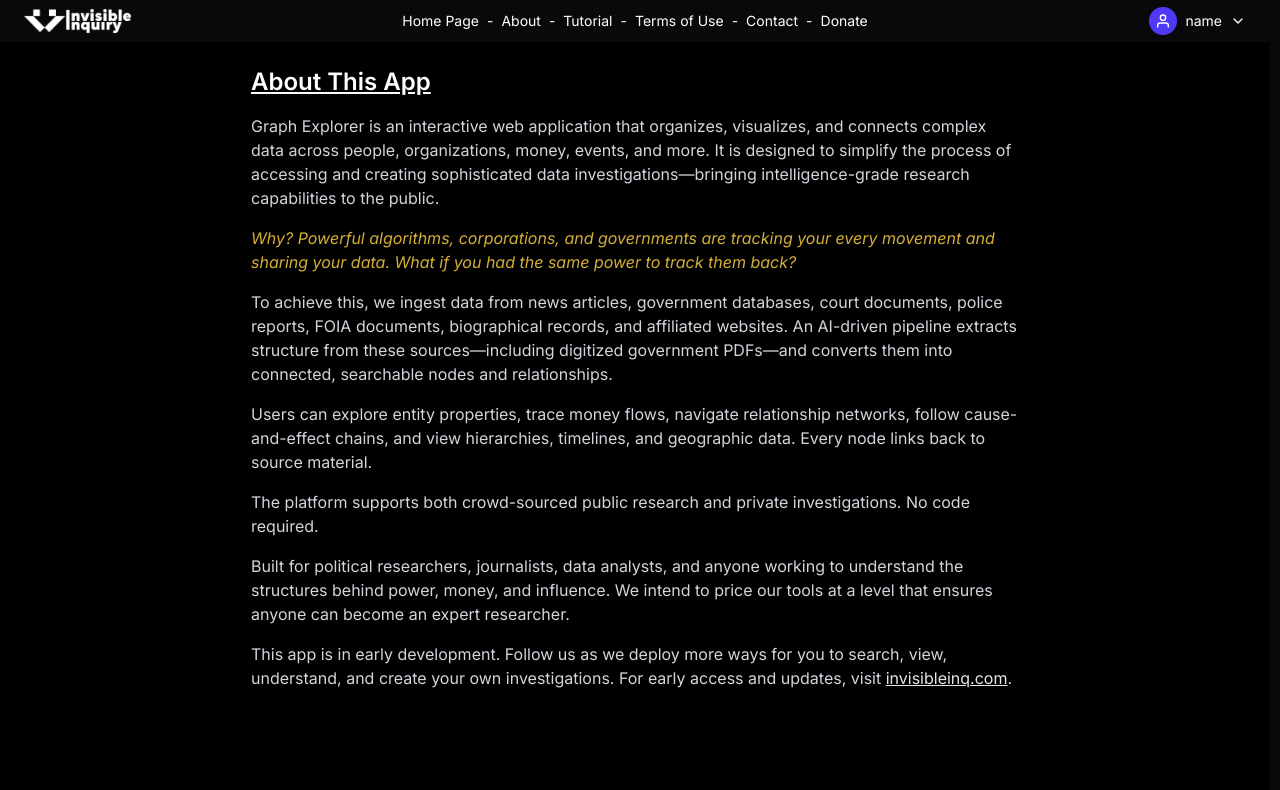
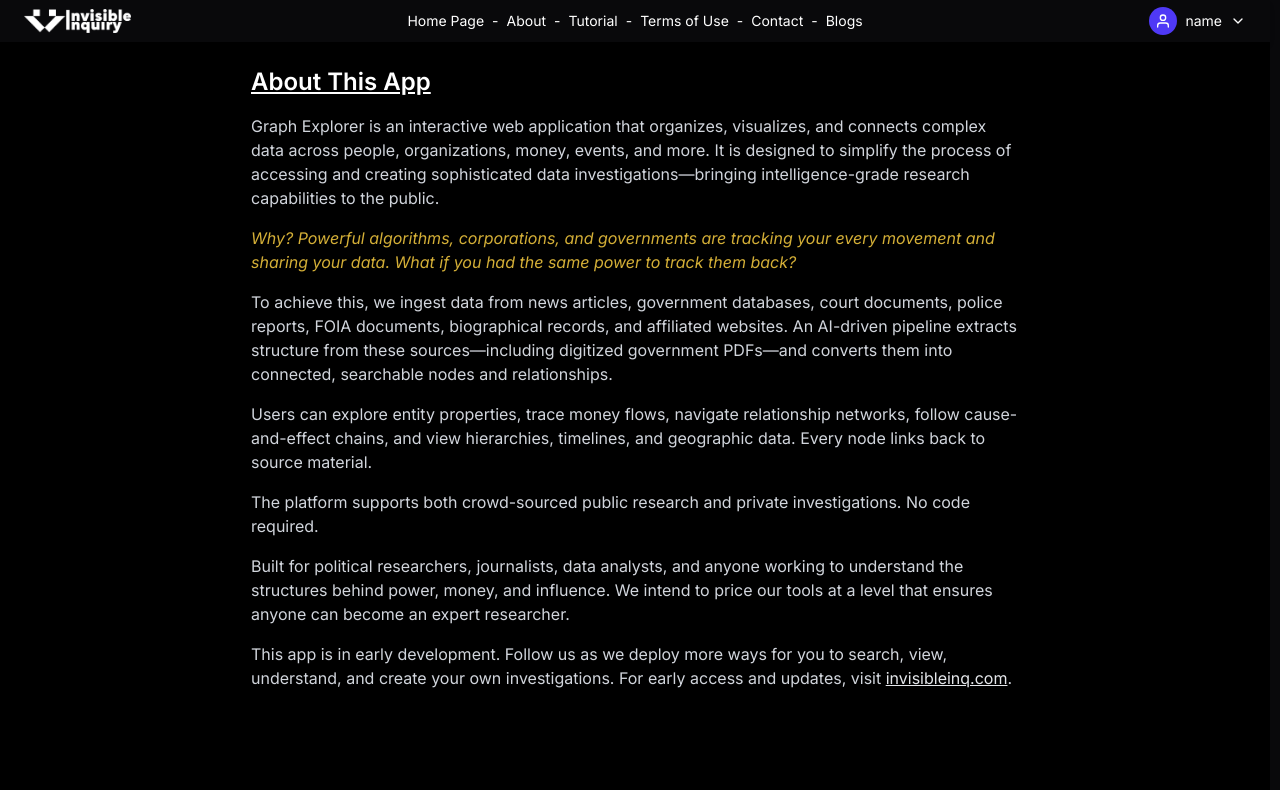
Before and after one commit to MaxiToy2000/Invisible-Inq, a React (Vite) app: page /about in a window 1280 px wide. Shown: the top 790 px of the page. Built offline with nearby package versions, Linux system fonts and the light colour scheme; no server answers; sample sign-in values are in the browser's storage.

Commit message:
feat: Make blogs and Donate hidden

```diff
--- a/src/components/common/DonationPopup.jsx
+++ b/src/components/common/DonationPopup.jsx
@@ -70,12 +70,14 @@ const DonationPopup = ({ onClose }) => {
         </div>
 
         <div className="text-center pb-1">
-          <button
+          <a
+            href="https://invisibleinq.com"
+            target="_blank"
+            rel="noopener noreferrer"
             className="text-[#0089FF] hover:underline text-[10px] sm:text-xs"
-            onClick={() => window.open('https://example.com/about', '_blank')}
           >
-            I'd like to learn more about your bigger plans.
-          </button>
+            I'd like to learn more about Invisible Inquiry.
+          </a>
         </div>
       </div>
     </div>
--- a/src/components/layout/Header.jsx
+++ b/src/components/layout/Header.jsx
@@ -70,11 +70,11 @@ const Header = ({
             src="/images/logo-with-text.png"
             alt="Invisible Inquiry Logo"
             onClick={onHomePageClick}
-            className="h-6 w-auto min-w-[2rem] object-contain hidden sm:block"
+           className="h-6 w-auto min-w-[2rem] object-contain hidden sm:block"
             onError={(e) => {
               e.target.classList.add('hidden');
             }}
-          />
+           />
         </Link>
         {showStoryDropdown ? (
           <div className="flex-1 min-w-0">
@@ -158,7 +158,7 @@ const Header = ({
                   Contact
                 </button>
                 <button
-                  className="block w-full text-left px-3 py-2 text-xs text-white hover:bg-[#18181B]"
+                  className="block w-full text-left px-3 py-2 text-xs text-white hover:bg-[#18181B] hidden"
                   onClick={() => {
                     setShowMobileMenu(false);
                     setShowDonationPopup(true);
@@ -166,6 +166,14 @@ const Header = ({
                 >
                   Donate
                 </button>
+                <a
+                  href="https://invisibleinq.com"
+                  target="_blank"
+                  rel="noopener noreferrer"
+                  className="block px-3 py-2 text-xs text-white hover:bg-[#18181B]"
+                >
+                  Blogs
+                </a>
               </div>
             )}
           </div>
@@ -226,7 +234,7 @@ const Header = ({
                 console.error("Image failed to load");
                 e.target.classList.add('hidden');
               }}
-            />
+              />
           </Link>
         </div>
 
@@ -291,13 +299,24 @@ const Header = ({
           </button>
           <span className="mx-1 lg:mx-2 text-white text-xs lg:text-sm">-</span>
           <button
-            className="text-white hover:text-gray-300 transition-colors bg-transparent border-none p-0 cursor-pointer text-xs lg:text-sm"
+            className="text-white hover:text-gray-300 transition-colors bg-transparent border-none p-0 cursor-pointer text-xs lg:text-sm hidden"
             aria-label="Donate page"
             tabIndex={0}
             onClick={() => setShowDonationPopup(true)}
           >
             Donate
           </button>
+          <span className="mx-1 lg:mx-2 text-white text-xs lg:text-sm hidden">-</span>
+          <a
+            href="https://invisibleinq.com"
+            target="_blank"
+            rel="noopener noreferrer"
+            className="text-white hover:text-gray-300 transition-colors text-xs lg:text-sm"
+            aria-label="Blogs"
+            tabIndex={0}
+          >
+            Blogs
+          </a>
         </nav>
 
         {/* Mobile - Logo + Hamburger + User Avatar (xs / sm / md / lg) */}
@@ -366,7 +385,7 @@ const Header = ({
                     Contact
                   </button>
                   <button
-                    className="block w-full text-left px-3 py-2 text-xs text-white hover:bg-[#18181B]"
+                    className="block w-full text-left px-3 py-2 text-xs text-white hover:bg-[#18181B] hidden"
                     onClick={() => {
                       setShowMobileMenu(false);
                       setShowDonationPopup(true);
@@ -374,6 +393,14 @@ const Header = ({
                   >
                     Donate
                   </button>
+                  <a
+                    href="https://invisibleinq.com"
+                    target="_blank"
+                    rel="noopener noreferrer"
+                    className="block px-3 py-2 text-xs text-white hover:bg-[#18181B]"
+                  >
+                    Blogs
+                  </a>
                 </div>
               )}
             </div>
--- a/src/components/layout/Layout.jsx
+++ b/src/components/layout/Layout.jsx
@@ -139,7 +139,7 @@ const Layout = ({
       </div>
 
       {}
-      <div className="flex flex-col flex-1 min-w-0 bg-[red] order-first lg:order-none">
+      <div className="flex flex-col flex-1 min-w-0 order-first lg:order-none">
         {}
         <Header
           stories={stories}
```
